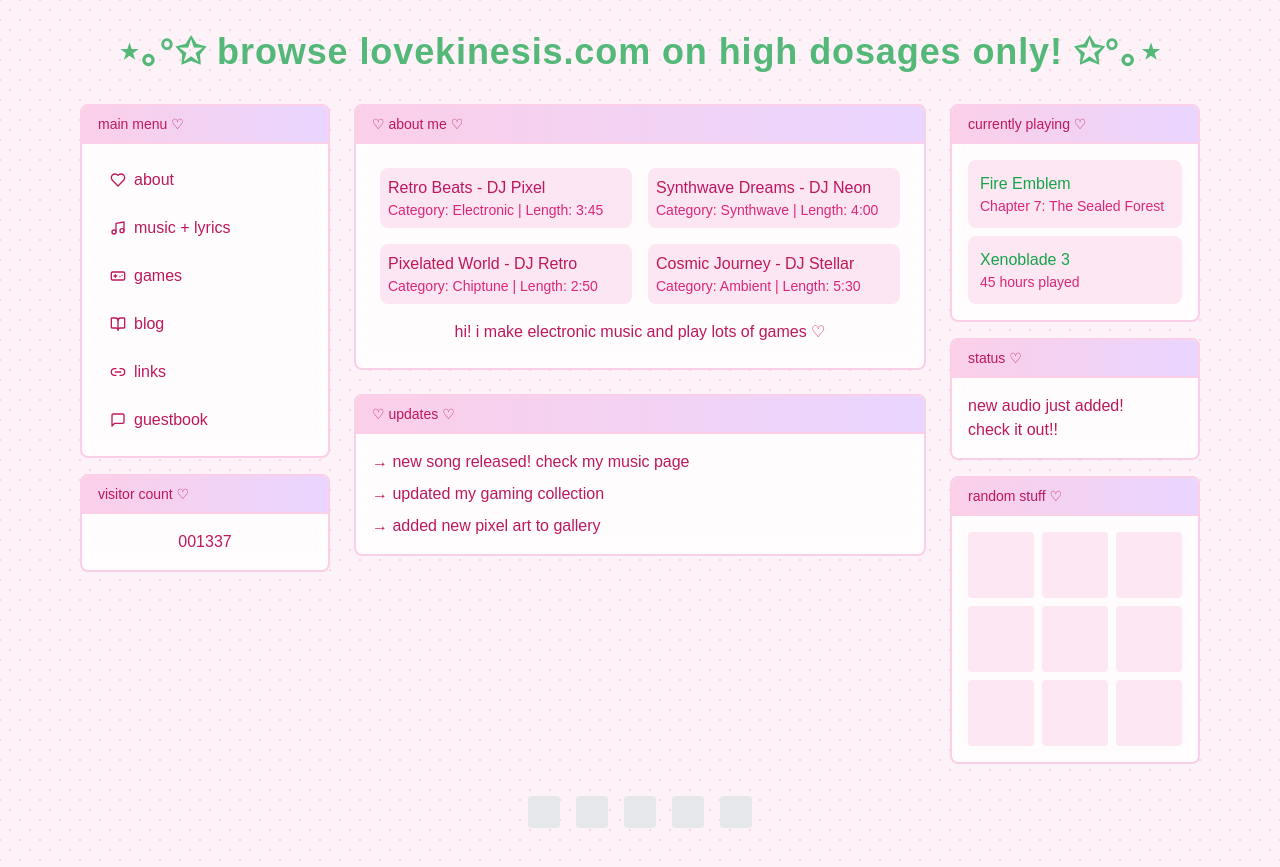
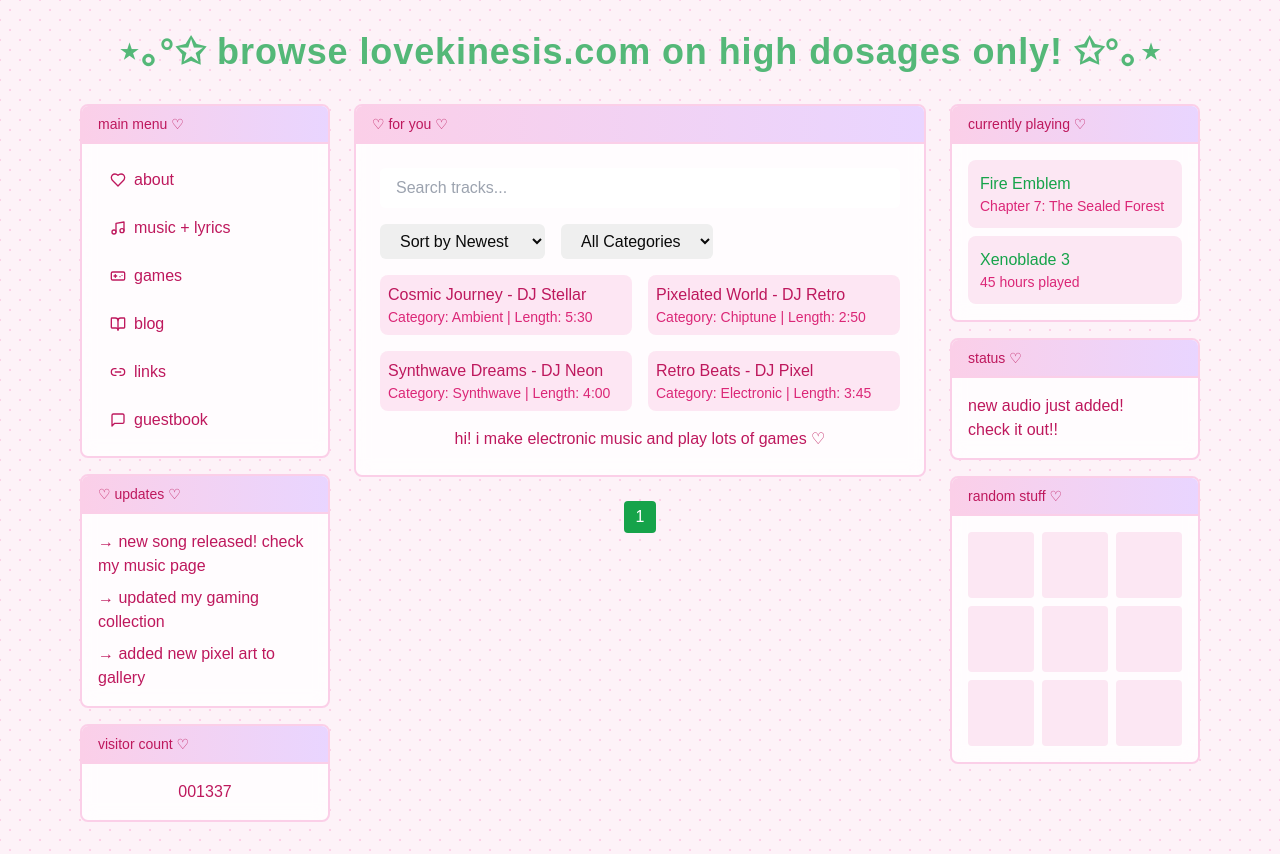
Before and after one commit to ParasManiAdhikari/musicwebsite, a Next.js app: page / in a window 1280 px wide. Built offline with nearby package versions, Linux system fonts and the light colour scheme.

Commit message:
searching added

```diff
--- a/app/page.tsx
+++ b/app/page.tsx
@@ -7,13 +7,47 @@ import Window from '@/components/Window'
 
 export default function RetroWebsite() {
   const [visitorCount, setVisitorCount] = useState(1337)
+  const [currentPage, setCurrentPage] = useState(1)
+  const [searchTerm, setSearchTerm] = useState('')
+  const [sortOption, setSortOption] = useState('newest')
+  const [selectedCategory, setSelectedCategory] = useState('All')
 
   const tracks = [
     { title: 'Retro Beats', artist: 'DJ Pixel', category: 'Electronic', length: '3:45', id: 1 },
     { title: 'Synthwave Dreams', artist: 'DJ Neon', category: 'Synthwave', length: '4:00', id: 2 },
     { title: 'Pixelated World', artist: 'DJ Retro', category: 'Chiptune', length: '2:50', id: 3 },
     { title: 'Cosmic Journey', artist: 'DJ Stellar', category: 'Ambient', length: '5:30', id: 4 },
+    // Add more tracks as needed
   ]
+
+  // Filter and Sort Tracks
+  const filteredTracks = tracks
+    .filter(track => {
+      if (selectedCategory !== 'All' && track.category !== selectedCategory) return false
+      if (!track.title.toLowerCase().includes(searchTerm.toLowerCase())) return false
+      return true
+    })
+    .sort((a, b) => {
+      if (sortOption === 'newest') return b.id - a.id
+      if (sortOption === 'longest') return parseDuration(b.length) - parseDuration(a.length)
+      return 0
+    })
+
+  // Pagination logic
+  const tracksPerPage = 20
+  const totalPages = Math.ceil(filteredTracks.length / tracksPerPage)
+  const currentTracks = filteredTracks.slice((currentPage - 1) * tracksPerPage, currentPage * tracksPerPage)
+
+  function parseDuration(duration: string) {
+    const [minutes, seconds] = duration.split(':').map(Number)
+    return minutes * 60 + seconds
+  }
+
+  const handlePageChange = (page: number) => {
+    if (page >= 1 && page <= totalPages) {
+      setCurrentPage(page)
+    }
+  }
 
   return (
     <div className="min-h-screen bg-pink-50" style={{
@@ -57,6 +91,14 @@ export default function RetroWebsite() {
               </nav>
             </Window>
 
+            <Window title="♡ updates ♡">
+              <div className="space-y-2 p-4 font-pixel text-pink-700">
+                <p>→ new song released! check my music page</p>
+                <p>→ updated my gaming collection</p>
+                <p>→ added new pixel art to gallery</p>
+              </div>
+            </Window>
+
             <Window title="visitor count ♡">
               <div className="p-4 text-center font-pixel text-pink-700">
                 {visitorCount.toString().padStart(6, '0')}
@@ -66,10 +108,42 @@ export default function RetroWebsite() {
 
           {/* Main Content */}
           <div className="space-y-6">
-            <Window title="♡ about me ♡">
+            <Window title="♡ for you ♡">
               <div className="space-y-4 p-6">
+                {/* Filters and Search */}
+                <div className="space-y-4">
+                  <input
+                    type="text"
+                    className="w-full rounded-md px-4 py-2"
+                    placeholder="Search tracks..."
+                    value={searchTerm}
+                    onChange={(e) => setSearchTerm(e.target.value)}
+                  />
+                  <div className="flex gap-4">
+                    <select
+                      className="rounded-md px-4 py-2"
+                      value={sortOption}
+                      onChange={(e) => setSortOption(e.target.value)}
+                    >
+                      <option value="newest">Sort by Newest</option>
+                      <option value="longest">Sort by Longest</option>
+                    </select>
+                    <select
+                      className="rounded-md px-4 py-2"
+                      value={selectedCategory}
+                      onChange={(e) => setSelectedCategory(e.target.value)}
+                    >
+                      <option value="All">All Categories</option>
+                      <option value="Electronic">Electronic</option>
+                      <option value="Synthwave">Synthwave</option>
+                      <option value="Chiptune">Chiptune</option>
+                      <option value="Ambient">Ambient</option>
+                    </select>
+                  </div>
+                </div>
+
                 <div className="grid grid-cols-2 gap-4">
-                  {tracks.map((track) => (
+                  {currentTracks.map((track) => (
                     <div key={track.id} className="rounded-lg bg-pink-200/50 p-2">
                       <Link
                         href={`/track`} // Link to the track detail page
@@ -89,13 +163,21 @@ export default function RetroWebsite() {
               </div>
             </Window>
 
-            <Window title="♡ updates ♡">
-              <div className="space-y-2 p-4 font-pixel text-pink-700">
-                <p>→ new song released! check my music page</p>
-                <p>→ updated my gaming collection</p>
-                <p>→ added new pixel art to gallery</p>
+            {/* Page Number */}
+            <div className="mt-8 text-center">
+              <div className="inline-flex gap-4">
+                {[...Array(totalPages)].map((_, i) => (
+                  <button
+                    key={i}
+                    onClick={() => handlePageChange(i + 1)}
+                    className={`h-8 w-8 rounded ${i + 1 === currentPage ? 'bg-green-600 text-white' : 'bg-gray-200'} transition-colors`}
+                    title={`Page ${i + 1}`}
+                  >
+                    {i + 1}
+                  </button>
+                ))}
               </div>
-            </Window>
+            </div>
           </div>
 
           {/* Right Sidebar */}
@@ -131,19 +213,6 @@ export default function RetroWebsite() {
             </Window>
           </div>
         </div>
-
-        {/* Footer */}
-        <footer className="mt-8 text-center">
-          <div className="inline-flex gap-4">
-            {['mac', 'no-ie', 'keyboard', 'firefox', 'notepad'].map((icon) => (
-              <div
-                key={icon}
-                className="h-8 w-8 rounded bg-gray-200"
-                title={icon}
-              />
-            ))}
-          </div>
-        </footer>
       </div>
     </div>
   )
```
